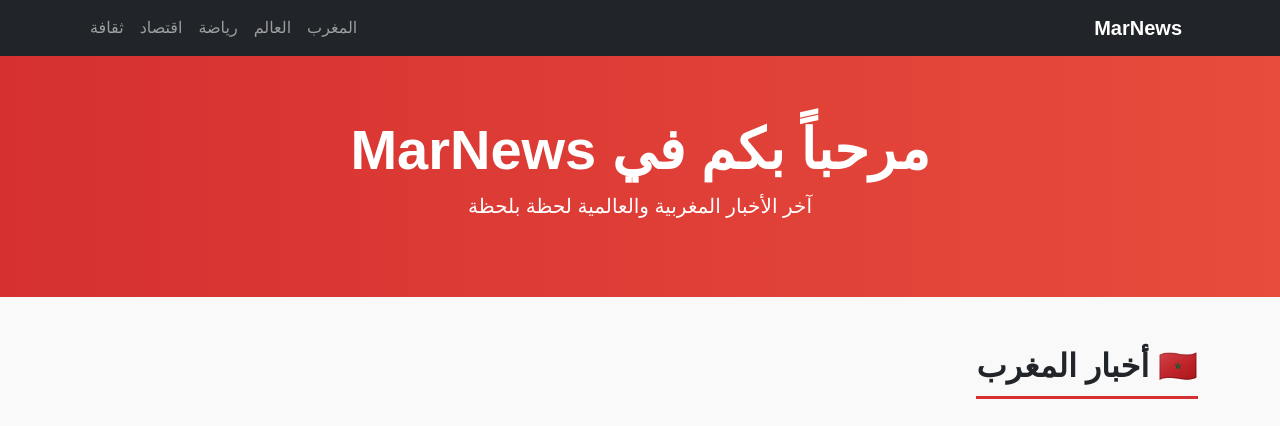
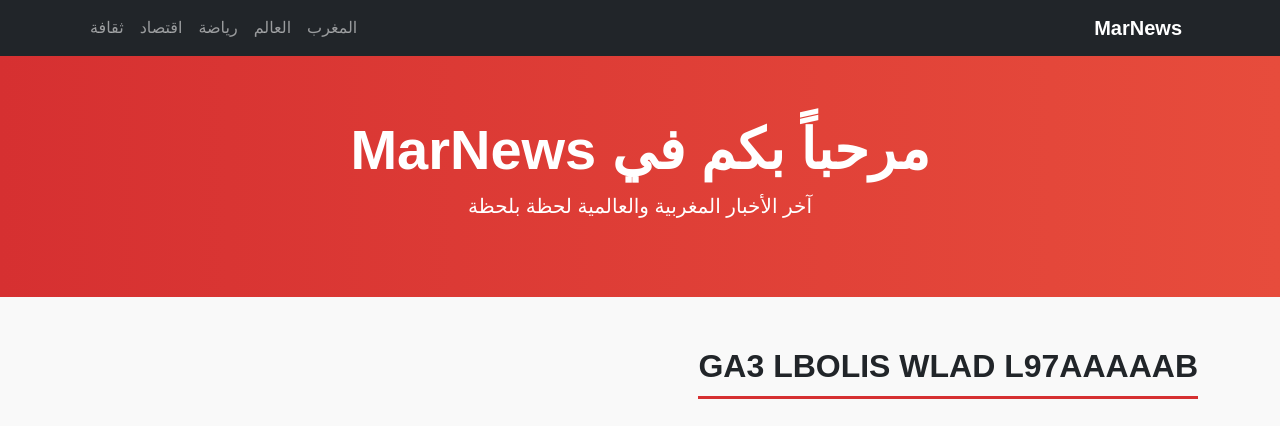
Before and after one commit to elamanelectronique-prog/MarNEWS, a plain HTML site: page index.html in a window 1280 px wide. Shown: the top 426 px of the page. Drawn offline with nearby package versions, Linux system fonts and the light colour scheme; grey boxes are pictures that could not be loaded.

Commit message:
Update index.html

```diff
--- a/index.html
+++ b/index.html
@@ -64,7 +64,7 @@
 
   <!-- المغرب -->
   <section id="morocco" class="container">
-    <h2 class="section-title">🇲🇦 أخبار المغرب</h2>
+    <h2 class="section-title">  GA3 LBOLIS WLAD L97AAAAAB </h2>
     <div class="row">
       <div class="col-md-6 mb-4">
         <div class="card">
```
